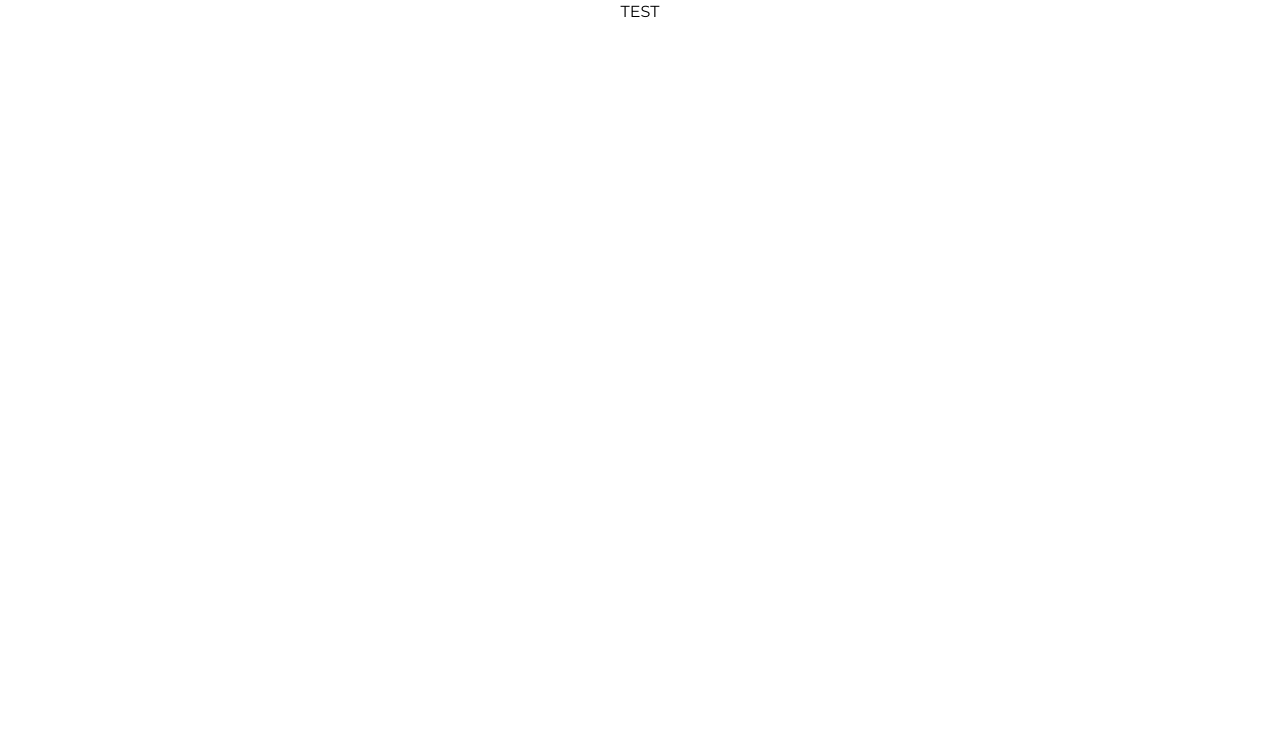
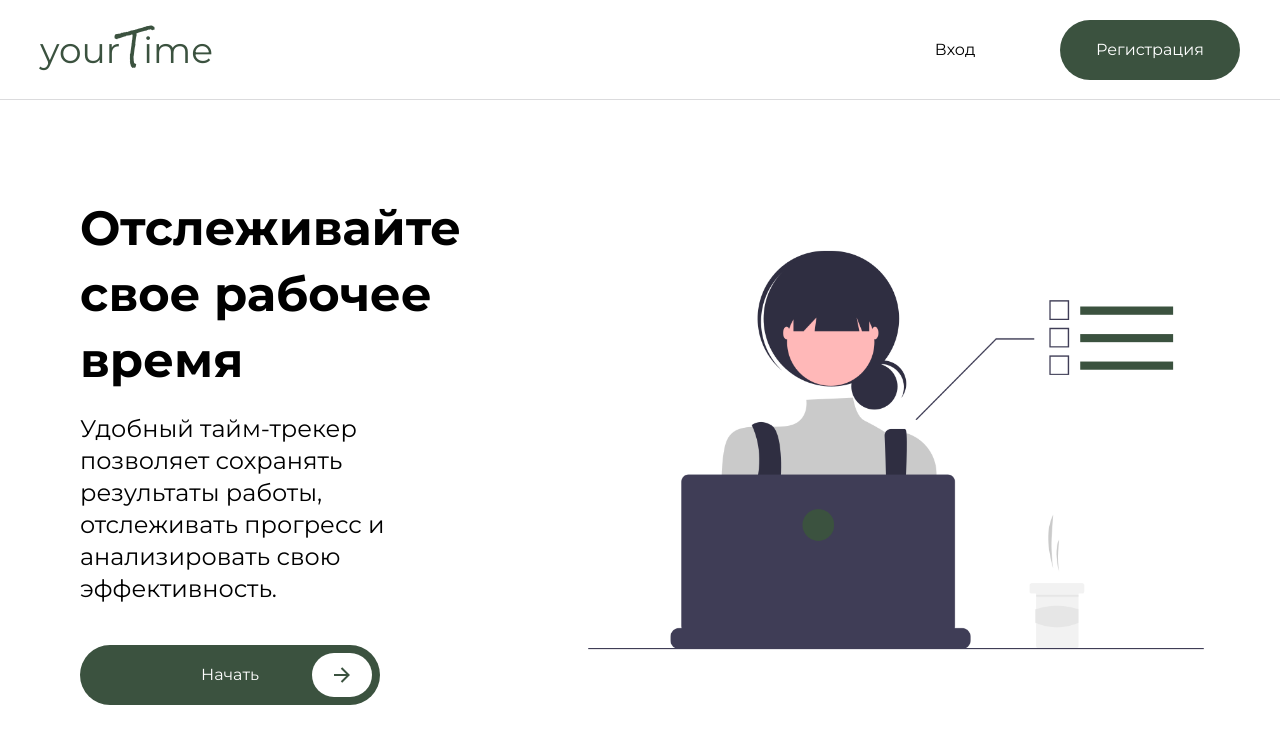
Before and after one commit to yasyakerenceva/yourTime, a React (Create React App) app: page / in a window 1280 px wide. Shown: the top 744 px of the page. Built offline with nearby package versions, Linux system fonts and the light colour scheme.

Commit message:
Реализация страницы Главная

```diff
--- a/src/App.jsx
+++ b/src/App.jsx
@@ -1,3 +1,14 @@
+import { Route, Routes } from "react-router-dom";
+import { Main } from "./pages";
+
 export const App = () => {
-	return <h1 className="text-center">TEST</h1>;
+	return (
+		<div className="h-screen">
+			<Routes>
+				<Route path="/" element={<Main />} />
+				<Route path="/login" element={<h1>Login</h1>} />
+				<Route path="/register" element={<h1>Regist</h1>} />
+			</Routes>
+		</div>
+	);
 };
--- /dev/null
+++ b/src/components/ButtonLink/ButtonLink.jsx
@@ -0,0 +1,58 @@
+import { Link } from "react-router-dom";
+import "./buttonLink.css";
+
+/*
+	props
+	- pageLink:string ссылка на страницу,
+	- backgrond: {
+		- primary фон кнопки главный цвет
+	},
+	- isAnimation:boolean анимация на кнопке,
+	- isIcon:boolean стрелка у кнопки,
+*/
+
+export const ButtonLink = ({
+	children,
+	pageLink,
+	width = 150,
+	background = null,
+	isAnimation = null,
+	isIcon = false,
+}) => {
+	const widthVariants = {
+		150: "w-[150px]",
+		180: "w-[180px]",
+		300: "w-[300px]",
+	};
+
+	return (
+		<Link
+			to={pageLink}
+			className={`
+				group btn
+				${background === "primary" ? "" : "btn-no-bg"}
+				${isAnimation ? "btn-animation" : ""}
+				${widthVariants[width]}
+				h-[60px]`}
+		>
+			{children}
+			{isIcon && (
+				<div className="btn-icon">
+					<svg
+						className="text-primary"
+						height="24"
+						width="24"
+						viewBox="0 0 24 24"
+						xmlns="http://www.w3.org/2000/svg"
+					>
+						<path d="M0 0h24v24H0z" fill="none"></path>
+						<path
+							d="M16.172 11l-5.364-5.364 1.414-1.414L20 12l-7.778 7.778-1.414-1.414L16.172 13H4v-2z"
+							fill="currentColor"
+						></path>
+					</svg>
+				</div>
+			)}
+		</Link>
+	);
+};
--- /dev/null
+++ b/src/components/ButtonLink/buttonLink.css
@@ -0,0 +1,15 @@
+.btn {
+	@apply flex items-center justify-center relative rounded-[45px] text-white bg-primary cursor-pointer;
+}
+
+.btn-animation {
+	@apply transition duration-300 hover:scale-110 active:scale-95 active:duration-300;
+}
+
+.btn-no-bg {
+	@apply text-black rounded-none bg-transparent;
+}
+
+.btn-icon {
+	@apply bg-white absolute right-2 flex items-center justify-center h-[44px] w-[60px] rounded-[45px] transition-all duration-300 group-hover:w-[calc(100%-16px)] group-active:scale-95;
+}
--- /dev/null
+++ b/src/components/Logo/Logo.jsx
@@ -0,0 +1,11 @@
+import { Link } from "react-router-dom";
+
+export const Logo = () => {
+	return (
+		<Link to="/" className="flex items-center justify-center">
+			<span className="text-4xl text-primary">
+				your<u className="font-rock-salt no-underline">T</u>ime
+			</span>
+		</Link>
+	);
+};
--- /dev/null
+++ b/src/components/Title/Title.jsx
@@ -0,0 +1,7 @@
+export const Title = ({ children, size }) => {
+	const sizeVariants = {
+		48: "text-5xl leading-snug",
+	};
+
+	return <h1 className={`${sizeVariants[size]} font-bold`}>{children}</h1>;
+};
--- /dev/null
+++ b/src/components/index.js
@@ -0,0 +1,3 @@
+export * from "./Logo/Logo";
+export * from "./ButtonLink/ButtonLink";
+export * from "./Title/Title";
--- a/src/index.js
+++ b/src/index.js
@@ -1,11 +1,14 @@
 import React from "react";
 import ReactDOM from "react-dom/client";
+import { BrowserRouter } from "react-router-dom";
 import { App } from "./App";
 import "./index.css";
 
 const root = ReactDOM.createRoot(document.getElementById("root"));
 root.render(
 	<React.StrictMode>
-		<App />
+		<BrowserRouter>
+			<App />
+		</BrowserRouter>
 	</React.StrictMode>,
 );
--- /dev/null
+++ b/src/pages/Main/Main.jsx
@@ -0,0 +1,34 @@
+import mainImage from "./../../assets/images/main-image.png";
+import { ButtonLink, Title } from "../../components";
+import { Header } from "./components";
+
+export const Main = () => {
+	return (
+		<>
+			<Header />
+			<div className="flex h-[calc(100%-100px)] ">
+				<div className="w-2/5 self-center pl-20 pr-10">
+					<Title size="48">Отслеживайте свое рабочее время</Title>
+					<p className="text-2xl mt-5">
+						Удобный тайм-трекер позволяет сохранять результаты
+						работы, отслеживать прогресс и анализировать свою
+						эффективность.
+					</p>
+					<div className="mt-10">
+						<ButtonLink
+							pageLink="/register"
+							width="300"
+							background="primary"
+							isIcon={true}
+						>
+							Начать
+						</ButtonLink>
+					</div>
+				</div>
+				<div className="w-3/5 self-center">
+					<img src={mainImage} alt="main" />
+				</div>
+			</div>
+		</>
+	);
+};
--- /dev/null
+++ b/src/pages/Main/components/Header/Header.jsx
@@ -0,0 +1,22 @@
+import { ButtonLink, Logo } from "../../../../components/";
+
+export const Header = () => {
+	return (
+		<header className="flex items-center justify-between h-[100px] py-4 px-10 border-b border-solid border-zinc-500/25">
+			<Logo />
+			<div className="w-[360px] flex items-center justify-between">
+				<ButtonLink pageLink="/login" isAnimation={true}>
+					Вход
+				</ButtonLink>
+				<ButtonLink
+					pageLink="/register"
+					width="180"
+					background="primary"
+					isAnimation={true}
+				>
+					Регистрация
+				</ButtonLink>
+			</div>
+		</header>
+	);
+};
--- /dev/null
+++ b/src/pages/Main/components/index.js
@@ -0,0 +1 @@
+export * from "./Header/Header";
--- /dev/null
+++ b/src/pages/index.js
@@ -0,0 +1 @@
+export * from "./Main/Main";
--- a/tailwind.config.js
+++ b/tailwind.config.js
@@ -5,7 +5,16 @@ module.exports = {
 			montserrat: ["Montserrat", "sans-serif"],
 			"rock-salt": ["RockSalt", "sans-serif"],
 		},
-		extend: {},
+		screens: {
+			"4k": "1921px",
+			// => @media (min-width: 1921px) { ... }
+		},
+		extend: {
+			colors: {
+				primary: "#3b523f",
+				secondary: "#537458",
+			},
+		},
 	},
 	plugins: [],
 };
```
Also changed, not shown: src/assets/images/main-image.png (added).
